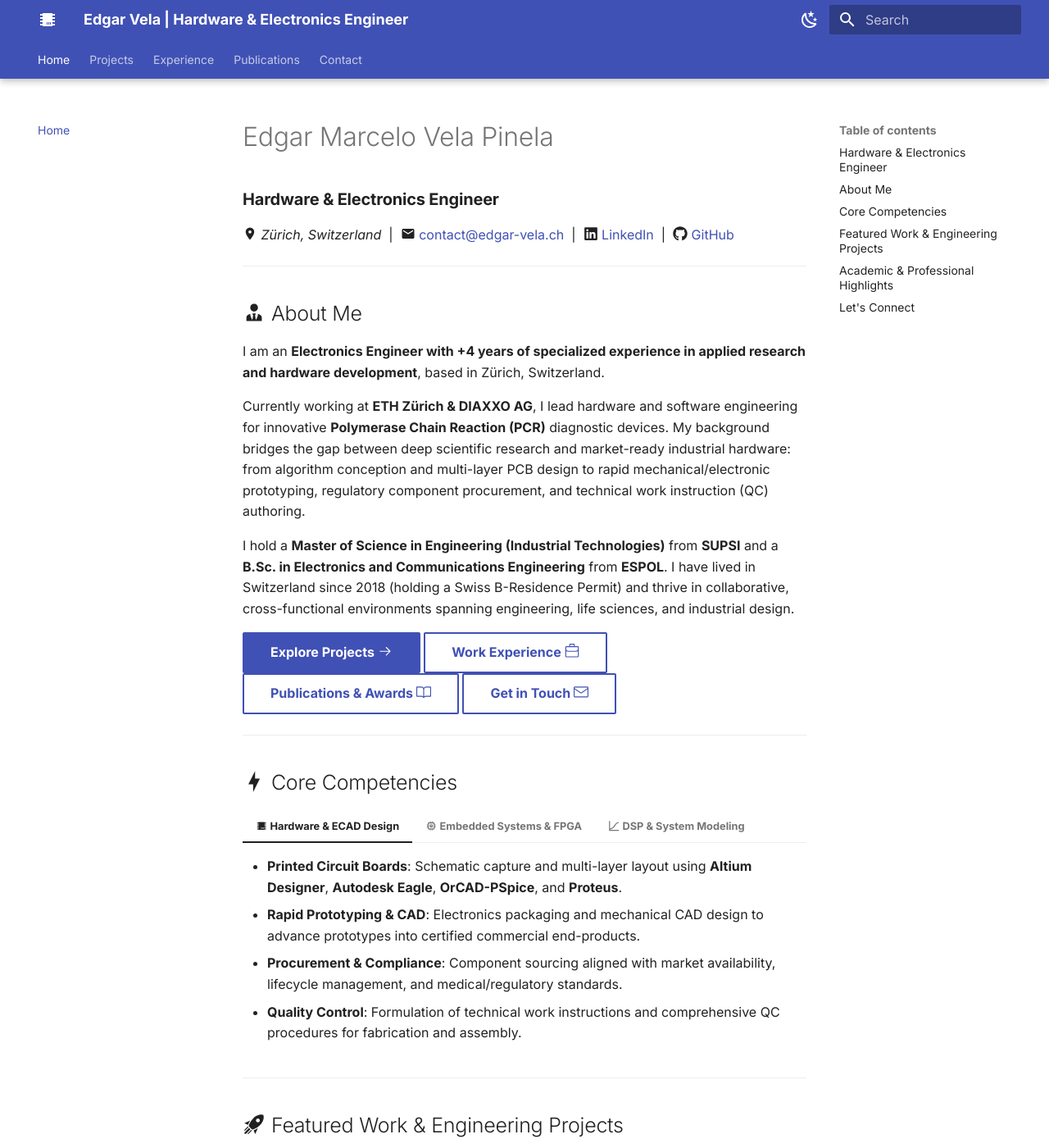
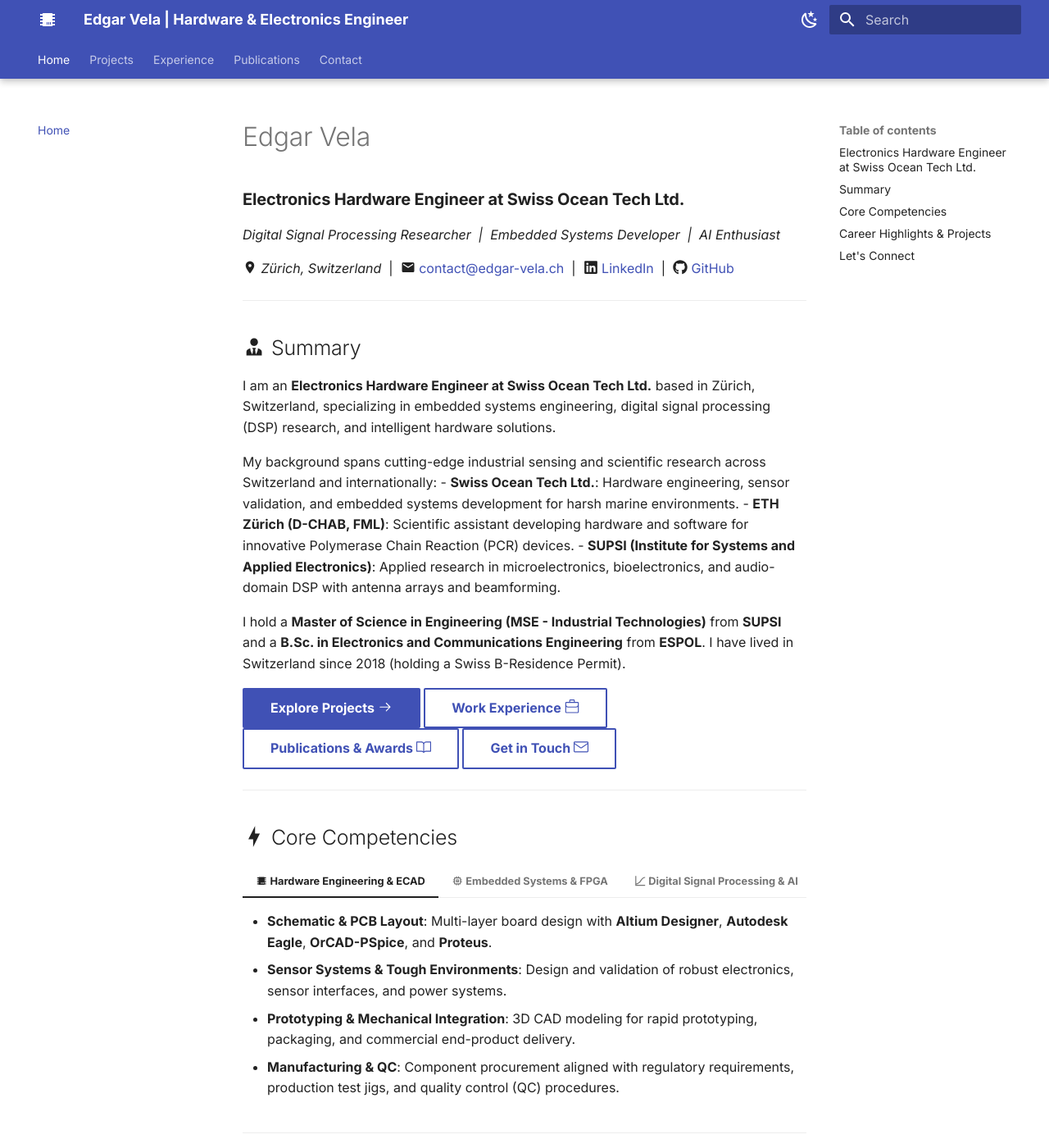
Before and after one commit to emvela29/edgar-vela.ch, an MkDocs documentation site: the page built from docs/index.md, in a window 1280 px wide and 1400 px high. Shown: the whole window at 82% size. Built offline with MkDocs 1.6.1 and Material for MkDocs 9.7.7, drawn with Linux system fonts in a browser that asks for light colours; some of the changed text lies outside the part shown.

Commit message:
feat: update profile with Swiss Ocean Tech experience and LinkedIn certifications

```diff
--- a/docs/index.md
+++ b/docs/index.md
@@ -1,22 +1,27 @@
 ---
 title: Home
-description: Professional engineering portfolio of Edgar Marcelo Vela Pinela - Electronics & Hardware Engineer based in Zürich, Switzerland.
+description: Professional portfolio of Edgar Vela - Electronics Hardware Engineer at Swiss Ocean Tech Ltd., based in Zürich, Switzerland.
 ---
 
-# Edgar Marcelo Vela Pinela
+# Edgar Vela
 
-### **Hardware & Electronics Engineer**
+### **Electronics Hardware Engineer at Swiss Ocean Tech Ltd.**
+*Digital Signal Processing Researcher &nbsp;|&nbsp; Embedded Systems Developer &nbsp;|&nbsp; AI Enthusiast*
+
 :material-map-marker: *Zürich, Switzerland* &nbsp;|&nbsp; :material-email: [contact@edgar-vela.ch](mailto:contact@edgar-vela.ch) &nbsp;|&nbsp; :fontawesome-brands-linkedin: [LinkedIn](https://www.linkedin.com/in/emvela/) &nbsp;|&nbsp; :fontawesome-brands-github: [GitHub](https://github.com/emvela29)
 
 ---
 
-## :material-account-tie: About Me
+## :material-account-tie: Summary
 
-I am an **Electronics Engineer with +4 years of specialized experience in applied research and hardware development**, based in Zürich, Switzerland.
+I am an **Electronics Hardware Engineer at Swiss Ocean Tech Ltd.** based in Zürich, Switzerland, specializing in embedded systems engineering, digital signal processing (DSP) research, and intelligent hardware solutions.
 
-Currently working at **ETH Zürich & DIAXXO AG**, I lead hardware and software engineering for innovative **Polymerase Chain Reaction (PCR)** diagnostic devices. My background bridges the gap between deep scientific research and market-ready industrial hardware: from algorithm conception and multi-layer PCB design to rapid mechanical/electronic prototyping, regulatory component procurement, and technical work instruction (QC) authoring.
+My background spans cutting-edge industrial sensing and scientific research across Switzerland and internationally:
+- **Swiss Ocean Tech Ltd.**: Hardware engineering, sensor validation, and embedded systems development for harsh marine environments.
+- **ETH Zürich (D-CHAB, FML)**: Scientific assistant developing hardware and software for innovative Polymerase Chain Reaction (PCR) devices.
+- **SUPSI (Institute for Systems and Applied Electronics)**: Applied research in microelectronics, bioelectronics, and audio-domain DSP with antenna arrays and beamforming.
 
-I hold a **Master of Science in Engineering (Industrial Technologies)** from **SUPSI** and a **B.Sc. in Electronics and Communications Engineering** from **ESPOL**. I have lived in Switzerland since 2018 (holding a Swiss B-Residence Permit) and thrive in collaborative, cross-functional environments spanning engineering, life sciences, and industrial design.
+I hold a **Master of Science in Engineering (MSE - Industrial Technologies)** from **SUPSI** and a **B.Sc. in Electronics and Communications Engineering** from **ESPOL**. I have lived in Switzerland since 2018 (holding a Swiss B-Residence Permit).
 
 [Explore Projects :octicons-arrow-right-24:](projects.md){ .md-button .md-button--primary }
 [Work Experience :octicons-briefcase-24:](experience.md){ .md-button }
@@ -27,47 +32,39 @@
 
 ## :material-lightning-bolt: Core Competencies
 
-=== ":material-chip: Hardware & ECAD Design"
-    - **Printed Circuit Boards**: Schematic capture and multi-layer layout using **Altium Designer**, **Autodesk Eagle**, **OrCAD-PSpice**, and **Proteus**.
-    - **Rapid Prototyping & CAD**: Electronics packaging and mechanical CAD design to advance prototypes into certified commercial end-products.
-    - **Procurement & Compliance**: Component sourcing aligned with market availability, lifecycle management, and medical/regulatory standards.
-    - **Quality Control**: Formulation of technical work instructions and comprehensive QC procedures for fabrication and assembly.
+=== ":material-chip: Hardware Engineering & ECAD"
+    - **Schematic & PCB Layout**: Multi-layer board design with **Altium Designer**, **Autodesk Eagle**, **OrCAD-PSpice**, and **Proteus**.
+    - **Sensor Systems & Tough Environments**: Design and validation of robust electronics, sensor interfaces, and power systems.
+    - **Prototyping & Mechanical Integration**: 3D CAD modeling for rapid prototyping, packaging, and commercial end-product delivery.
+    - **Manufacturing & QC**: Component procurement aligned with regulatory requirements, production test jigs, and quality control (QC) procedures.
 
 === ":material-memory: Embedded Systems & FPGA"
-    - **Microcontrollers & Platforms**: STM32 (ARM Cortex-M), Microchip PIC (MikroC Pro), and Arduino for robotics and instrumentation.
-    - **FPGA & Logic Design**: Embedded digital design and hardware accelerators using **Intel/Altera Quartus II**.
-    - **System Architecture**: Analysis, architecture definition, and implementation of embedded hardware and firmware modules.
-    - **Multidisciplinary Integration**: Seamless interface between embedded microelectronic systems, biosensors, and actuators.
+    - **Microcontrollers & Platforms**: ARM Cortex-M (**STM32**), Microchip PIC (MikroC Pro), and Arduino platforms.
+    - **FPGA Logic Design**: Hardware acceleration and digital system design using **Intel/Altera Quartus II**.
+    - **Firmware Development**: Deterministic bare-metal C/C++, RTOS paradigms, driver development, and hardware-software bring-up.
+    - **Industrial Protocols**: SPI, I2C, UART, CAN, and specialized sensor telemetry interfaces.
 
-=== ":material-chart-bell-curve-cumulative: DSP & System Modeling"
-    - **Modeling & Simulation**: Dynamic system simulation using **Python**, **MATLAB**, **Simulink**, and **Octave**.
-    - **Digital Signal Processing**: Audio beamforming using antenna arrays, electromyographic (EMG) bio-signal filtering, and spectral feature extraction.
-    - **Estimation & Control**: Implementation of Gradient Descent calibration and Dual Extended Kalman Filters (EKF) on embedded targets.
-    - **Machine Learning**: Practical applications of AI in medicine and robotics.
+=== ":material-chart-bell-curve-cumulative: Digital Signal Processing & AI"
+    - **Signal Processing**: Acoustic beamforming with antenna arrays, electromyographic (EMG) biological signal filtering, and spectral feature extraction.
+    - **Mathematical Modeling**: Dynamic system simulation using **Python**, **MATLAB**, **Simulink**, and **GNU Octave**.
+    - **State Estimation**: Real-time embedded implementation of Dual Extended Kalman Filters (EKF) and Gradient Descent calibration.
+    - **Artificial Intelligence**: Applied machine learning, AI in medicine, and deep learning for signal classification (Keras, NumPy).
 
 ---
 
-## :material-rocket-launch: Featured Work & Engineering Projects
+## :material-rocket-launch: Career Highlights & Projects
 
-| Project / Focus | Institution / Company | Key Technologies | Status |
+| Role / Project | Organization | Core Domain | Period |
 | :--- | :--- | :--- | :--- |
-| **[Innovative PCR Diagnostic Devices](projects.md#project-1-point-of-care-polymerase-chain-reaction-pcr-devices)** | ETH Zürich & DIAXXO AG | Altium Designer, Rapid Prototyping, QC, Thermal & Sensor Control | :material-check-circle:{ .green } Active / Commercialized |
-| **[Audio-Domain DSP & Beamforming Array](projects.md#project-2-audio-domain-dsp-using-antenna-arrays-and-beamforming)** | SUPSI (Applied Electronics) | Spatial DSP, Antenna Arrays, Microelectronics, Embedded | :material-check-circle:{ .green } Research Validated |
-| **[Biomedical EMG Acquisition & FPGA Processing](projects.md#project-3-myoelectric-emg-signal-acquisition-fpga-processing)** | FIEC - ESPOL | Quartus II, MATLAB, Bioelectronics, Kalman Filtering | :material-check-circle:{ .green } Published in IEEE / Journals |
-
----
-
-## :material-school: Academic & Professional Highlights
-
-- **Master of Science in Engineering (MSE)**, Specialization in Industrial Technologies — **SUPSI** (*Southern Switzerland*).
-- **Recipient of the prestigious RETECA Foundation Scholarship** (Sept 2018) for applied research in microelectronics and engineering.
-- **Author/Co-Author of 8+ peer-reviewed publications** in international conferences and biomedical engineering journals.
-- **Former President of ESPOL Robotics Club** (overseeing national/international competitions and FIRST Robotics mentorship in New York).
+| **[Marine Sensing & Embedded Systems](projects.md#project-1-marine-sensing-embedded-hardware-systems)** | **Swiss Ocean Tech Ltd.** | Marine sensor electronics, embedded hardware, validation | 2023 — Present |
+| **[Innovative PCR Diagnostic Devices](projects.md#project-2-point-of-care-polymerase-chain-reaction-pcr-devices)** | **ETH Zürich (D-CHAB)** | High-speed thermal cycling, optical sensors, rapid prototyping | 2020 — 2023 |
+| **[Audio Beamforming & DSP Research](projects.md#project-3-audio-domain-dsp-using-antenna-arrays-and-beamforming)** | **SUPSI (ISEA)** | Acoustic antenna arrays, spatial filtering, microelectronics | 2018 — 2020 |
+| **[Biomedical EMG & FPGA Processing](projects.md#project-4-myoelectric-emg-signal-acquisition-fpga-processing)** | **FIEC - ESPOL** | Bioelectric acquisition, Kalman filtering, published papers | 2016 — 2018 |
 
 ---
 
 ## :material-send: Let's Connect
 
-Whether you want to discuss medical device hardware, embedded development, or explore new engineering opportunities:
+Whether you want to discuss marine sensor technologies, embedded hardware, or explore collaborative opportunities:
 
 [:octicons-paper-airplane-24: Contact Edgar Vela](contact.md){ .md-button .md-button--primary }
--- a/mkdocs.yml
+++ b/mkdocs.yml
@@ -1,7 +1,7 @@
 site_name: Edgar Vela | Hardware & Electronics Engineer
 site_url: https://edgar-vela.ch
 site_author: Edgar Marcelo Vela Pinela
-site_description: Professional portfolio of Edgar Vela - Hardware & Electronics Engineer based in Zürich, Switzerland. Specializing in PCR biomedical devices, embedded systems, PCB design, and DSP.
+site_description: Professional portfolio of Edgar Vela - Electronics Hardware Engineer at Swiss Ocean Tech Ltd., based in Zürich, Switzerland. Specializing in embedded systems, DSP research, and hardware development.
 
 theme:
   name: material
```
Also changed, not shown: docs/contact.md (+9 -9 lines), docs/experience.md (+75 -68 lines), docs/projects.md (+32 -6 lines).
